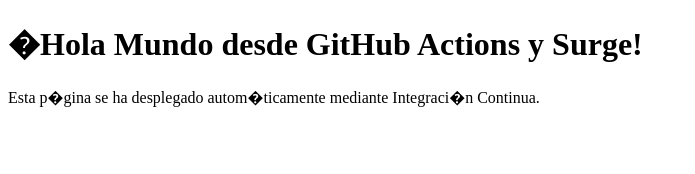
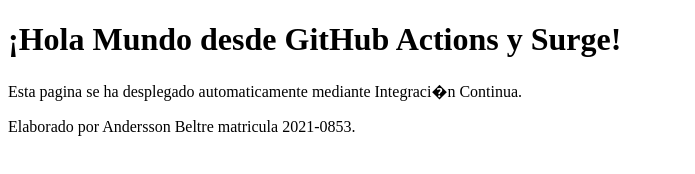
Before and after one commit to AnderssonBeltreMorillo/ExamenDevOps, a plain HTML site: page index.html in a window 1280 px wide. Shown: the whole page, without its empty margins (0-695 px from the left). Drawn offline with Linux system fonts and the light colour scheme.

Commit message:
Corregiendo errores de caracteres especiales

```diff
--- a/index.html
+++ b/index.html
@@ -6,7 +6,8 @@
     <title>Examen Parcial DevOps</title>
 </head>
 <body>
-    <h1>�Hola Mundo desde GitHub Actions y Surge!</h1>
-    <p>Esta p�gina se ha desplegado autom�ticamente mediante Integraci�n Continua.</p>
+    <h1>¡Hola Mundo desde GitHub Actions y Surge!</h1>
+    <p>Esta pagina se ha desplegado automaticamente mediante Integraci�n Continua.</p>
+    <p>Elaborado por Andersson Beltre matricula 2021-0853.</p>
 </body>
 </html>
```
